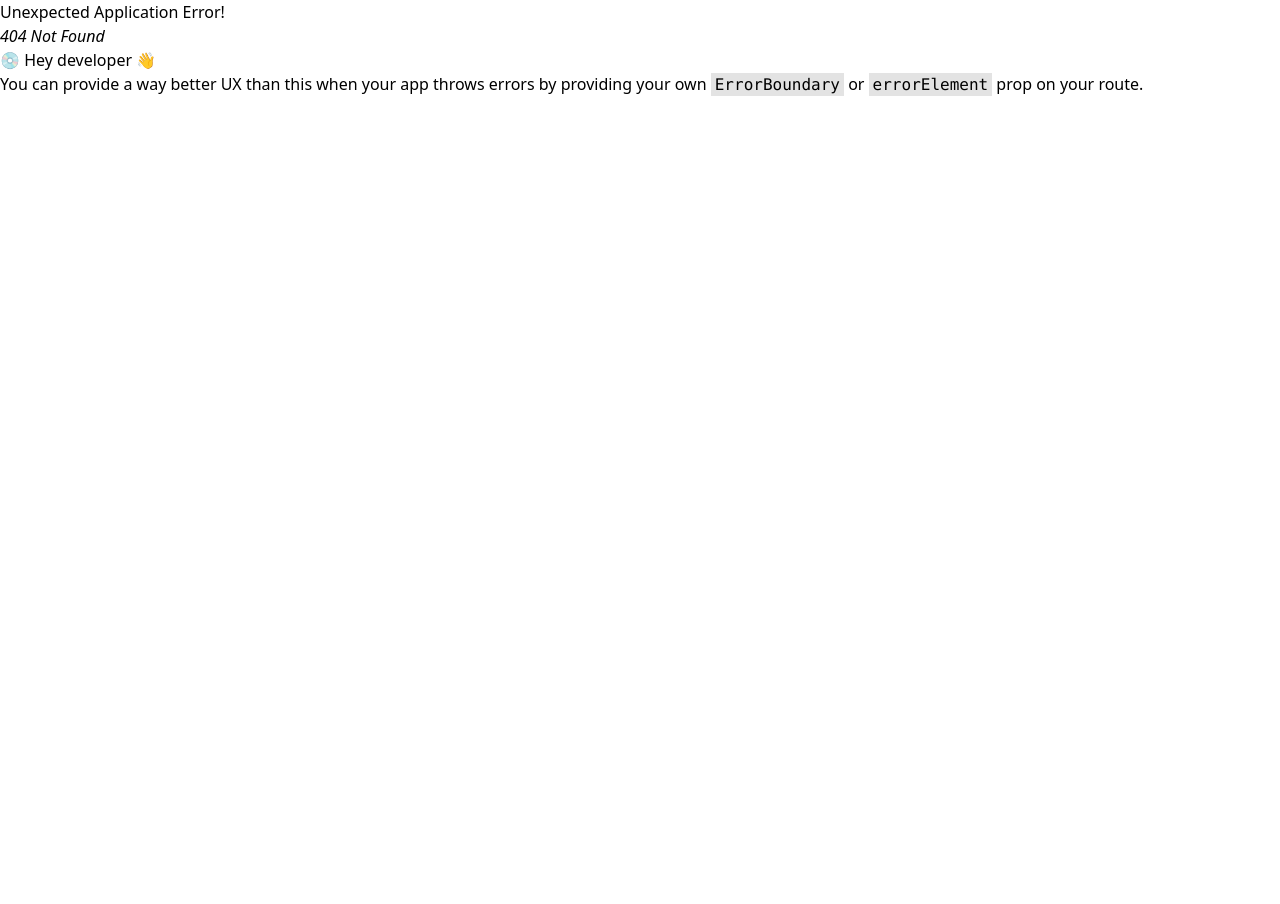
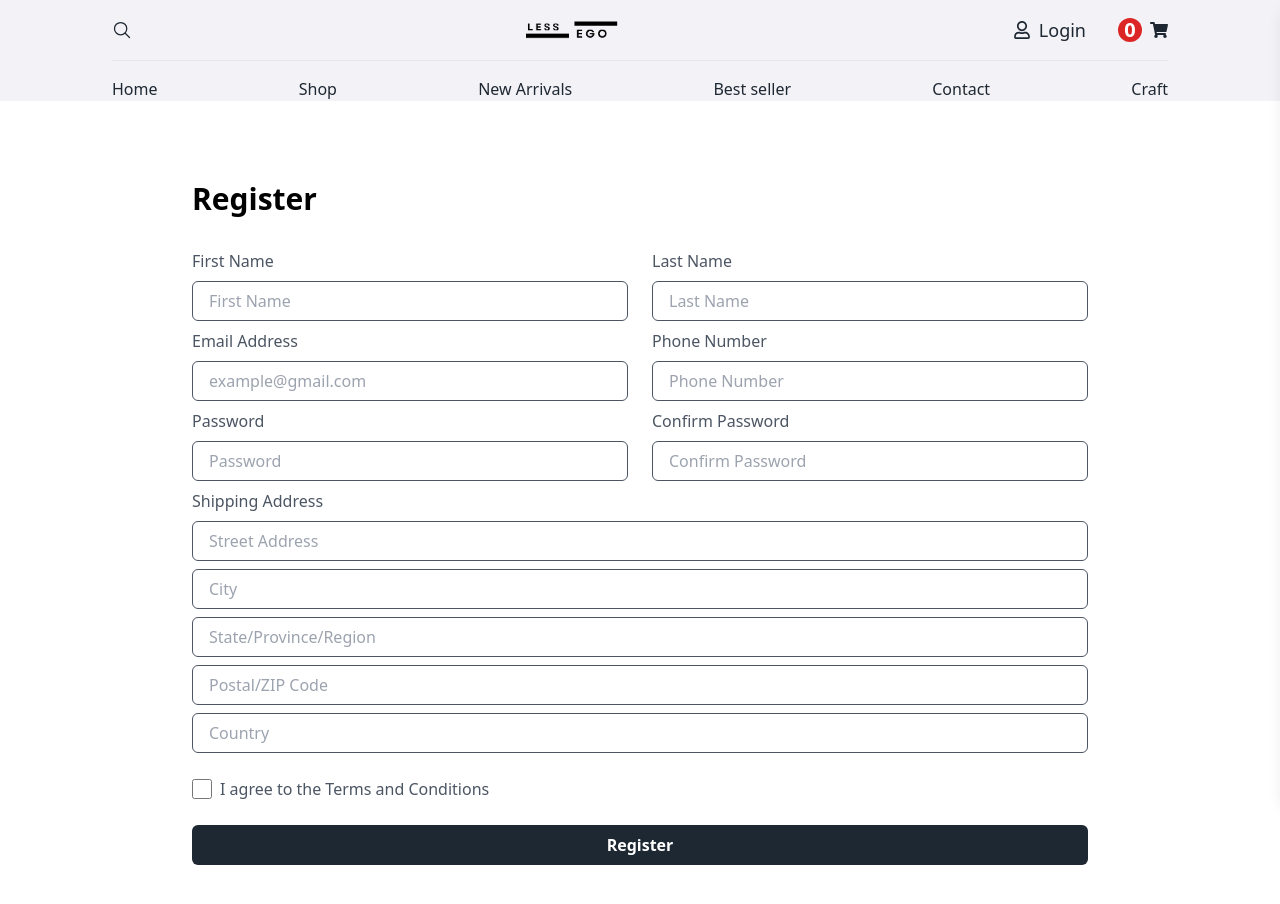
Before and after one commit to LesegoLSG/E-CommerceWebApplication, a React (Vite) app in the folder E-CommerceWeb/: page /customer-registration in a window 1280 px wide. Before the commit this address had no page. Shown: the top 904 px of the page. Before the commit the page ends 800 px from the top, so only its background shows below. Built offline with nearby package versions, Linux system fonts and the light colour scheme.

Commit message:
In progress working version

```diff
--- a/E-CommerceWeb/src/Components/Cart/Cart.jsx
+++ b/E-CommerceWeb/src/Components/Cart/Cart.jsx
@@ -1,4 +1,4 @@
-import React from "react";
+import React, { useState } from "react";
 import { useNavigate } from "react-router-dom";
 import { IoMdClose } from "react-icons/io";
 import { FaCirclePlus, FaCircleMinus } from "react-icons/fa6";
@@ -12,24 +12,28 @@ const Cart = ({ isOpen, onClose }) => {
       id: 1,
       image: "https://via.placeholder.com/150",
       description: "Sample Product 1 testing to check if it works.",
-      price: "$20.00",
+      price: "R20.00",
       quantity: 1,
     },
     {
       id: 2,
       image: "https://via.placeholder.com/150",
       description: "Sample Product 2",
-      price: "$15.00",
+      price: "R15.00",
       quantity: 2,
     },
     {
       id: 3,
       image: "https://via.placeholder.com/150",
       description: "Sample Product 3",
-      price: "$18.00",
+      price: "R18.00",
       quantity: 3,
     },
   ];
+
+  const increaseQuantity = (qua) => {
+    qua = qua + 1;
+  };
 
   const handleClose = () => {
     navigate("/");
@@ -74,10 +78,14 @@ const Cart = ({ isOpen, onClose }) => {
                   </td>
                   <td className="py-2 px-4">{item.description}</td>
                   <td className="py-2 px-4">{item.price}</td>
-                  <td className="py-2 px-4 flex justify-center items-center gap-x-2">
-                    <FaCirclePlus size={20} className="cursor-pointer" />
+                  <td className="py-2 px-4 w-full h-full flex justify-center items-center gap-x-2">
+                    <FaCircleMinus size={20} className="cursor-pointer" />
                     {item.quantity}
-                    <FaCircleMinus size={20} className="cursor-pointer" />
+                    <FaCirclePlus
+                      size={20}
+                      className="cursor-pointer"
+                      onClick={() => increaseQuantity(item.quantity)}
+                    />
                   </td>
                 </tr>
               ))}
--- a/E-CommerceWeb/src/Components/NavBar.jsx
+++ b/E-CommerceWeb/src/Components/NavBar.jsx
@@ -72,12 +72,12 @@ const NavBar = ({ onOpenCart }) => {
           className="text-lg text-Black sm:flex items-center gap-x-8 hidden"
           onClick={onOpenCart}
         >
-          <a href="/" className="flex items-center gap-2">
+          <a href="/Login" className="flex items-center gap-2">
             <FaRegUser />
             Login
           </a>
 
-          <button className="flex items-center gap-2">
+          <button className="flex items-center gap-2" onClick={onOpenCart}>
             <span className="w-6 h-6 rounded-full bg-red-600 flex justify-center items-center text-xl font-semibold text-white">
               0
             </span>
--- a/E-CommerceWeb/src/Pages/Products/Products.jsx
+++ b/E-CommerceWeb/src/Components/Products/Products.jsx
@@ -1,7 +1,7 @@
 import React, { useState, useEffect } from "react";
 import { FaFilter } from "react-icons/fa";
 import ProductCard from "./ProductCard";
-import Pagination from "../../Components/Reusables/Pagination";
+import Pagination from "../Reusables/Pagination";
 
 const Products = () => {
   const [products, setProducts] = useState([]);
--- a/E-CommerceWeb/src/Pages/Home/Home.jsx
+++ b/E-CommerceWeb/src/Pages/Home/Home.jsx
@@ -2,9 +2,9 @@ import React, { useEffect } from "react";
 import { useLocation } from "react-router-dom";
 import Banner from "./Banner";
 import Category from "./Category";
-import Products from "../Products/Products";
-import BestSeller from "../BestSeller/BestSeller";
-import ContactUs from "../Contact/ContactUs";
+import Products from "../../Components/Products/Products";
+import BestSeller from "../../Components/BestSeller/BestSeller";
+import ContactUs from "../../Components/Contact/ContactUs";
 import Footer from "../../Components/Footer/Footer";
 
 const Home = () => {
--- /dev/null
+++ b/E-CommerceWeb/src/Pages/Login/Login.jsx
@@ -0,0 +1,65 @@
+import React from "react";
+import { useNavigate } from "react-router-dom";
+import LoginImage from "../../assets/LoginImages/LoginImage.jpg";
+
+const Login = () => {
+  const navigate = useNavigate();
+  return (
+    <section className="max-w-screen-2xl container mx-auto xl:px-28 px-4 flex justify-center items-center">
+      {/* Welcome text */}
+      <div className="hidden w-full h-full md:flex justify-center items-center relative">
+        <img
+          src={LoginImage}
+          alt="LoginImage"
+          className="w-full h-full object-cover "
+        />
+        <div className="absolute inset-0 bg-black opacity-50"></div>
+        <h1 className="text-6xl font-bold text-white absolute">Welcome Back</h1>
+      </div>
+      {/* Login form */}
+      <div className="w-full h-full p-6 md:p-20">
+        <h1 className="text-3xl font-bold text-Black mb-6">Login</h1>
+        <p className="text-gray-600 mb-6">
+          Welcome back! Please login to your account
+        </p>
+        <form className="flex flex-col justify-center items-start">
+          <label className="text-gray-600 my-6">User Name</label>
+          <input
+            type="email"
+            placeholder="example@gmail.com"
+            className="authInputField p-4"
+          />
+          <label className="text-gray-600 my-6">Password</label>
+          <input
+            type="password"
+            placeholder="Password"
+            className="authInputField p-4"
+          />
+          <div className="w-full flex justify-between items-center my-6">
+            <label className="flex items-center">
+              <input type="checkbox" className="w-5 h-5 " />
+              <span className="text-gray-600 ml-2">Remember me?</span>
+            </label>
+            <p className="text-gray-600 mb-6">Forgot Password?</p>
+          </div>
+
+          <button className="button w-full rounded-md">Login</button>
+        </form>
+        <div className="my-12">
+          <p className="text-lg">
+            New User?{" "}
+            <span
+              className="text-Purple font-semibold cursor-pointer"
+              onClick={() => navigate("/customer-registration")}
+            >
+              {" "}
+              Signup
+            </span>
+          </p>
+        </div>
+      </div>
+    </section>
+  );
+};
+
+export default Login;
--- /dev/null
+++ b/E-CommerceWeb/src/Pages/Registration/CustomerRegistration.jsx
@@ -0,0 +1,107 @@
+import React from "react";
+
+const CustomerRegistration = () => {
+  return (
+    <section className="max-w-screen-2xl container mx-auto xl:px-28 px-4 flex justify-center items-center">
+      <div className="w-full h-full p-6 md:p-20">
+        <h1 className="text-3xl font-bold text-black mb-6">Register</h1>
+        <form className="flex flex-col justify-center items-start">
+          <div className="w-full  flex flex-col md:flex-row justify-center items-center gap-x-6">
+            <div className="w-full flex flex-col justify-between items-start">
+              <label className="text-gray-600 my-2">First Name</label>
+              <input
+                type="text"
+                placeholder="First Name"
+                className="authInputField p-4"
+              />
+            </div>
+            <div className="w-full flex flex-col justify-between items-start">
+              <label className=" text-gray-600 my-2">Last Name</label>
+              <input
+                type="text"
+                placeholder="Last Name"
+                className="authInputField p-4"
+              />
+            </div>
+          </div>
+
+          <div className="w-full  flex flex-col md:flex-row justify-center items-center gap-x-6">
+            <div className="w-full flex flex-col justify-between items-start">
+              <label className="text-gray-600 my-2">Email Address</label>
+              <input
+                type="email"
+                placeholder="example@gmail.com"
+                className="authInputField p-4"
+              />
+            </div>
+            <div className="w-full flex flex-col justify-between items-start">
+              <label className="text-gray-600 my-2">Phone Number</label>
+              <input
+                type="text"
+                placeholder="Phone Number"
+                className="authInputField p-4"
+              />
+            </div>
+          </div>
+
+          <div className="w-full  flex flex-col md:flex-row justify-center items-center gap-x-6">
+            <div className="w-full flex flex-col justify-between items-start">
+              <label className="text-gray-600 my-2">Password</label>
+              <input
+                type="password"
+                placeholder="Password"
+                className="authInputField p-4"
+              />
+            </div>
+            <div className="w-full flex flex-col justify-between items-start">
+              <label className="text-gray-600 my-2">Confirm Password</label>
+              <input
+                type="password"
+                placeholder="Confirm Password"
+                className="authInputField p-4"
+              />
+            </div>
+          </div>
+
+          <label className="text-gray-600 my-2">Shipping Address</label>
+          <input
+            type="text"
+            placeholder="Street Address"
+            className="authInputField p-4"
+          />
+          <input
+            type="text"
+            placeholder="City"
+            className="authInputField p-4 mt-2"
+          />
+          <input
+            type="text"
+            placeholder="State/Province/Region"
+            className="authInputField p-4 mt-2"
+          />
+          <input
+            type="text"
+            placeholder="Postal/ZIP Code"
+            className="authInputField p-4 mt-2"
+          />
+          <input
+            type="text"
+            placeholder="Country"
+            className="authInputField p-4 mt-2"
+          />
+
+          <div className="flex items-center my-6">
+            <input type="checkbox" className="w-5 h-5" />
+            <span className="text-gray-600 ml-2">
+              I agree to the Terms and Conditions
+            </span>
+          </div>
+
+          <button className="button w-full rounded-md">Register</button>
+        </form>
+      </div>
+    </section>
+  );
+};
+
+export default CustomerRegistration;
--- a/E-CommerceWeb/src/Pages/ShopProduct/SimilarProducts.jsx
+++ b/E-CommerceWeb/src/Pages/ShopProduct/SimilarProducts.jsx
@@ -9,7 +9,7 @@ import "swiper/css/navigation";
 
 // import required modules
 import { Autoplay, Pagination, Navigation } from "swiper/modules";
-import ProductCard from "../Products/ProductCard";
+import ProductCard from "../../Components/Products/ProductCard";
 
 const SimilarProducts = ({ category, productList }) => {
   const similarProducts = productList.filter(
--- a/E-CommerceWeb/src/index.css
+++ b/E-CommerceWeb/src/index.css
@@ -18,4 +18,7 @@
   .inputField{
     @apply  border-b-2 border-Black py-2 px-4 outline-none hover:border-[#871ff0]
   }
+  .authInputField{
+    @apply w-full h-10 rounded-md border border-gray-600
+  }
 }
```
Also changed, not shown: E-CommerceWeb/src/main.jsx (+10 -0 lines), E-CommerceWeb/src/Components/BestSeller/BestSeller.jsx (renamed from E-CommerceWeb/src/Pages/BestSeller/BestSeller.jsx), E-CommerceWeb/src/Components/Contact/ContactUs.jsx (renamed from E-CommerceWeb/src/Pages/Contact/ContactUs.jsx), E-CommerceWeb/src/Components/Products/ProductCard.jsx (renamed from E-CommerceWeb/src/Pages/Products/ProductCard.jsx), 1 other file (tests, documents, lock files or other folders).
